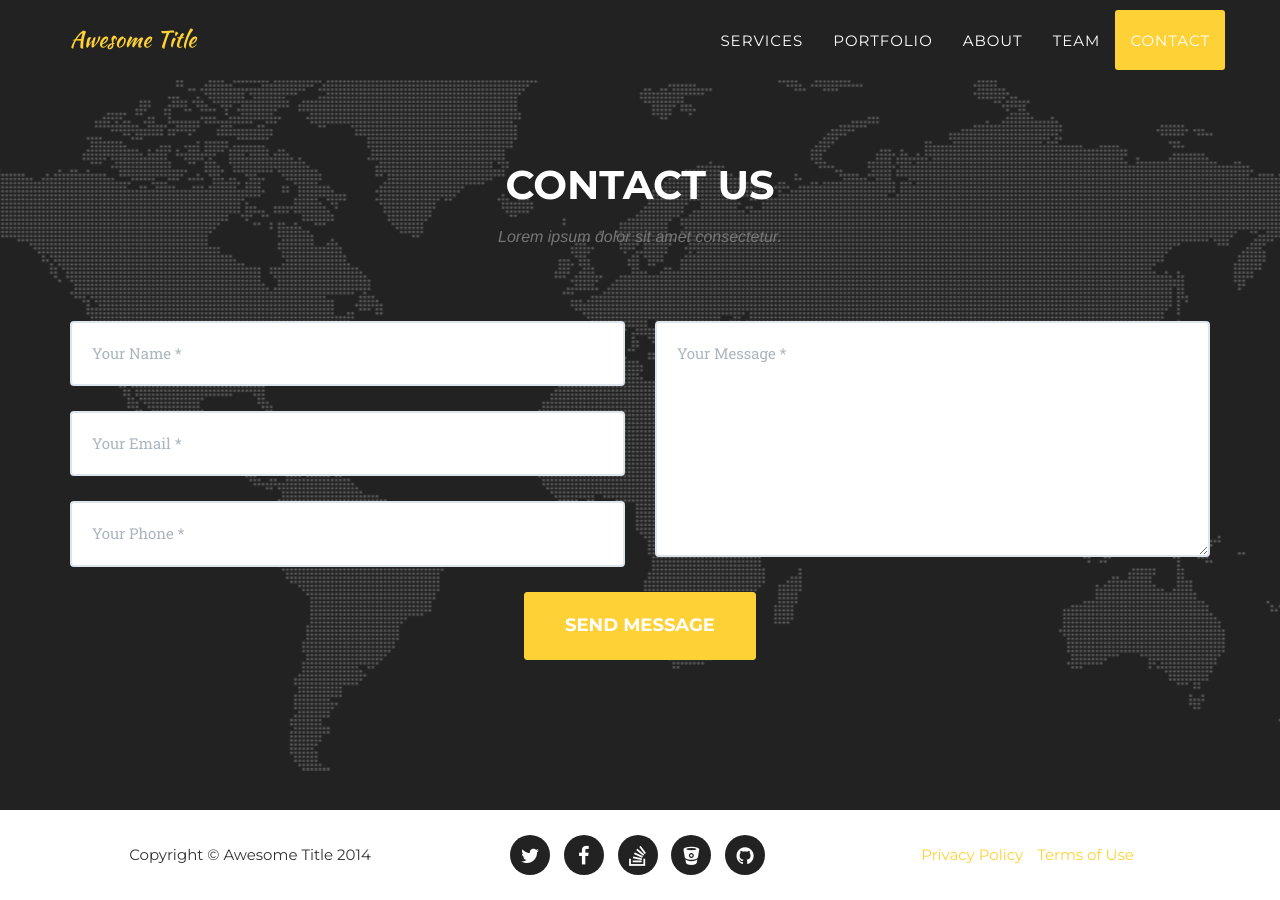
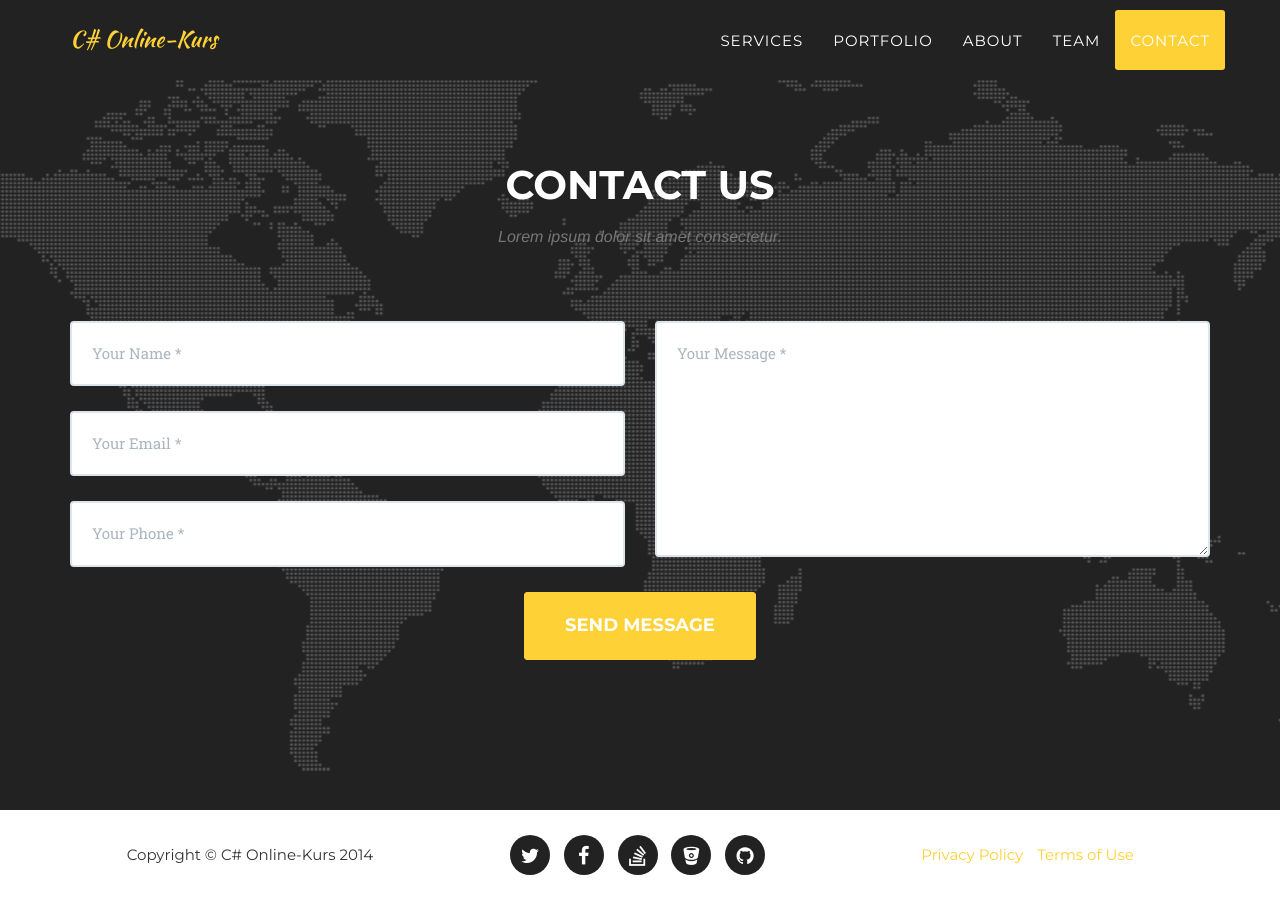
Before and after one commit to Teysir-Alabdulkader/einstieg-csharp.LernMoment.de, a Jekyll site: the page built from index.html, in a window 1280 px wide and 900 px high, scrolled down 5636 px. Built offline with Jekyll 4.4.1, drawn with Linux system fonts in a browser that asks for light colours; some web fonts are replaced.

Commit message:
Passt die Konfiguration auf meine Infrastruktur an
Um sowohl lokal mit Docker zu arbeiten, wie auch in auf meinen Servern,
muss die Seite angepasst werden.

```diff
--- /dev/null
+++ b/_config-devenv.yml
@@ -0,0 +1,2 @@
+# adapt configuration to development environment within docker
+url: http://192.168.99.100:4000
--- a/_config.yml
+++ b/_config.yml
@@ -1,10 +1,18 @@
-url: https://y7kim.github.io
-baseurl: /agency-jekyll-theme/
+url: http://einstieg-csharp.lernmoment.de
+#baseurl: /agency-jekyll-theme/
 
 # Site settings
-title: Awesome Title
-email: your-email@domain.com
+title: "C# Online-Kurs"
+email: jan@lernmoment.de
 description: "Write an awesome description for your new site here. You can edit this line in _config.yml. It will appear in your document head meta (for Google search results) and in your feed.xml site description."
+
+locale: de_DE
+logo: site-logo.png
+search: true
+
+timezone: Europe/Berlin
+future: false
+comments: true
 
 # Color settings (hex-codes without the leading hash-tag)
 color:
```
